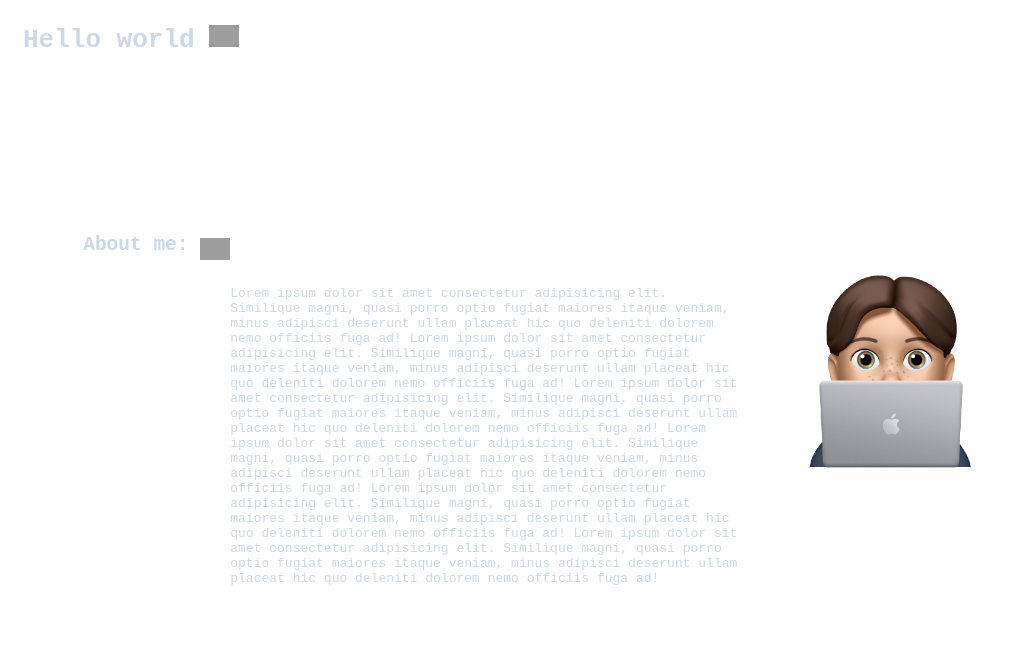
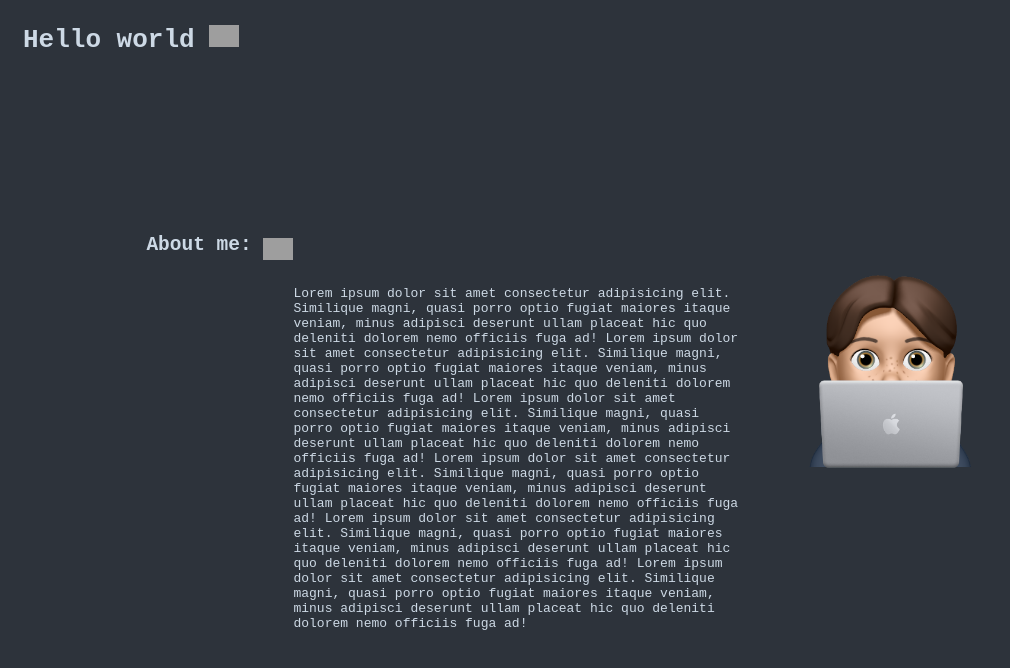
Before and after one commit to Giuto01/Giuto01.github.io, a plain HTML site: page index.html in a window 1280 px wide. Shown: the whole page, without its empty margins (0-1010 px from the left). Drawn offline with Linux system fonts and the light colour scheme; grey boxes are pictures that could not be loaded.

Commit message:
Update style.css

```diff
--- a/style.css
+++ b/style.css
@@ -1,20 +1,8 @@
-/* Smartphones (portrait and landscape) ----------- */
-@media only screen
-and (min-device-width : 320px)
-and (max-device-width : 480px) {
+
+
 body{
 
-    background-color: #red;
-
-}
-}
-
-/* Desktops and laptops ----------- */
-@media only screen
-and (min-width : 1224px) {
-body{
-
-    background-color: #white;
+    background-color: #2d333b;
 
 }
 
@@ -54,11 +42,10 @@ p{
 }
 .AboutMe{
 
-    margin-left: 10%;
+    margin-left: 15%;
     margin-top: 200px;
     text-align: right;
     display: flex;
     align-items: flex-start;
 
 }
-}
```
